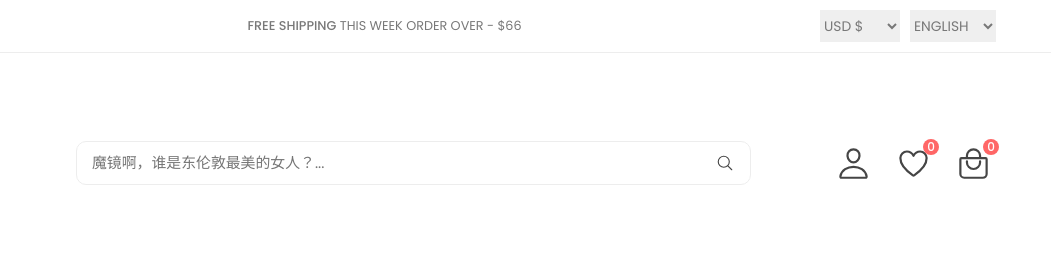
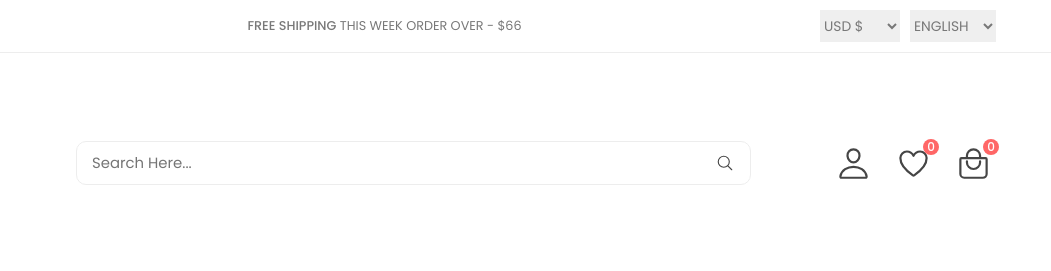
Before and after one commit to willcoderhz/Ann-s-Echo, a plain HTML site: page index.html in a window 1280 px wide. Shown: the top 271 px of the page, 229-1280 px from the left. Drawn offline with nearby package versions, Linux system fonts and the light colour scheme.

Commit message:
modification

```diff
--- a/index.html
+++ b/index.html
@@ -194,7 +194,7 @@
 
         <div class="header-search-container">
 
-          <input type="search" name="search" class="search-field" placeholder="魔镜啊，谁是东伦敦最美的女人？...">
+          <input type="search" name="search" class="search-field" placeholder="Search Here...">
 
           <button class="search-btn">
             <ion-icon name="search-outline"></ion-icon>
```
Also changed, not shown: assets/images/products/sports-2-removebg-preview.png (added), 1 other file.
